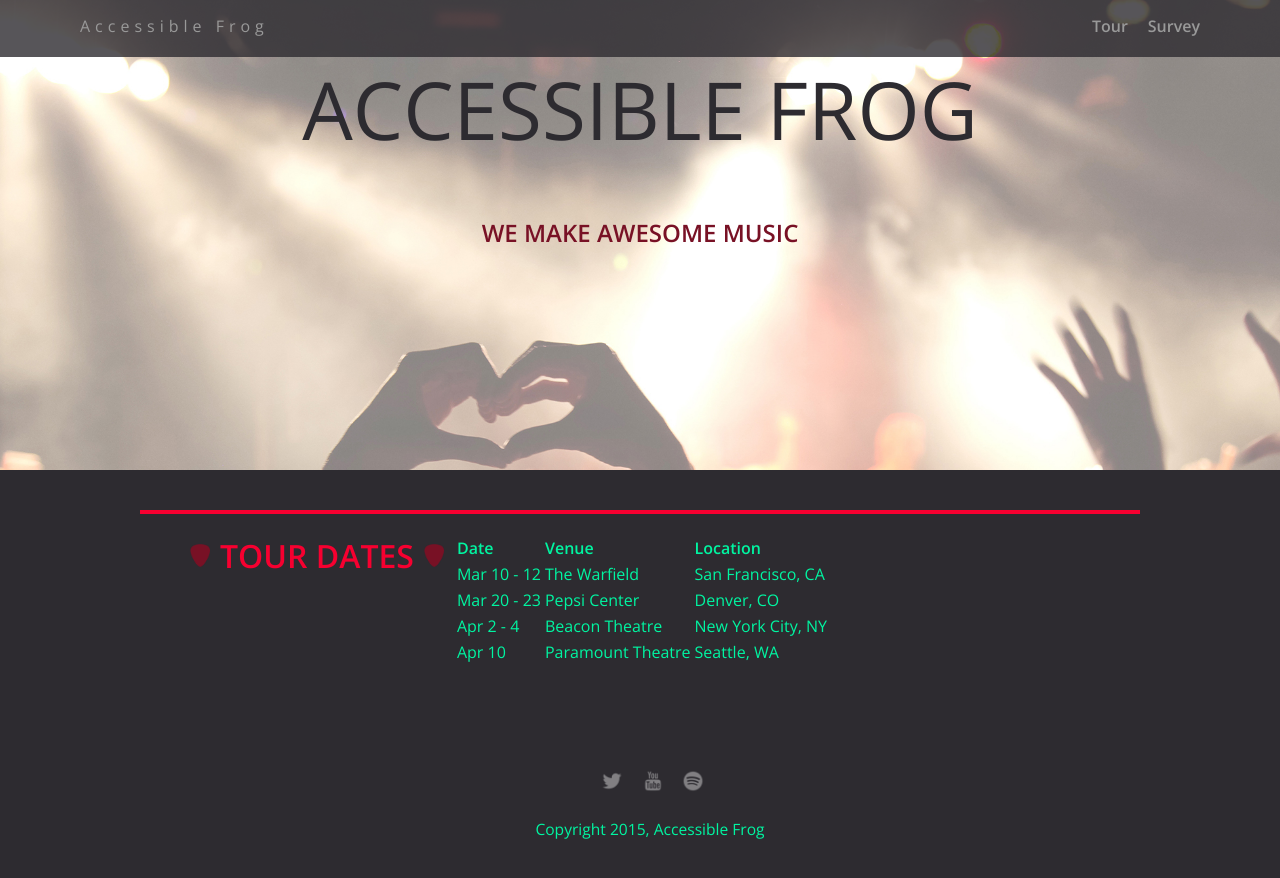
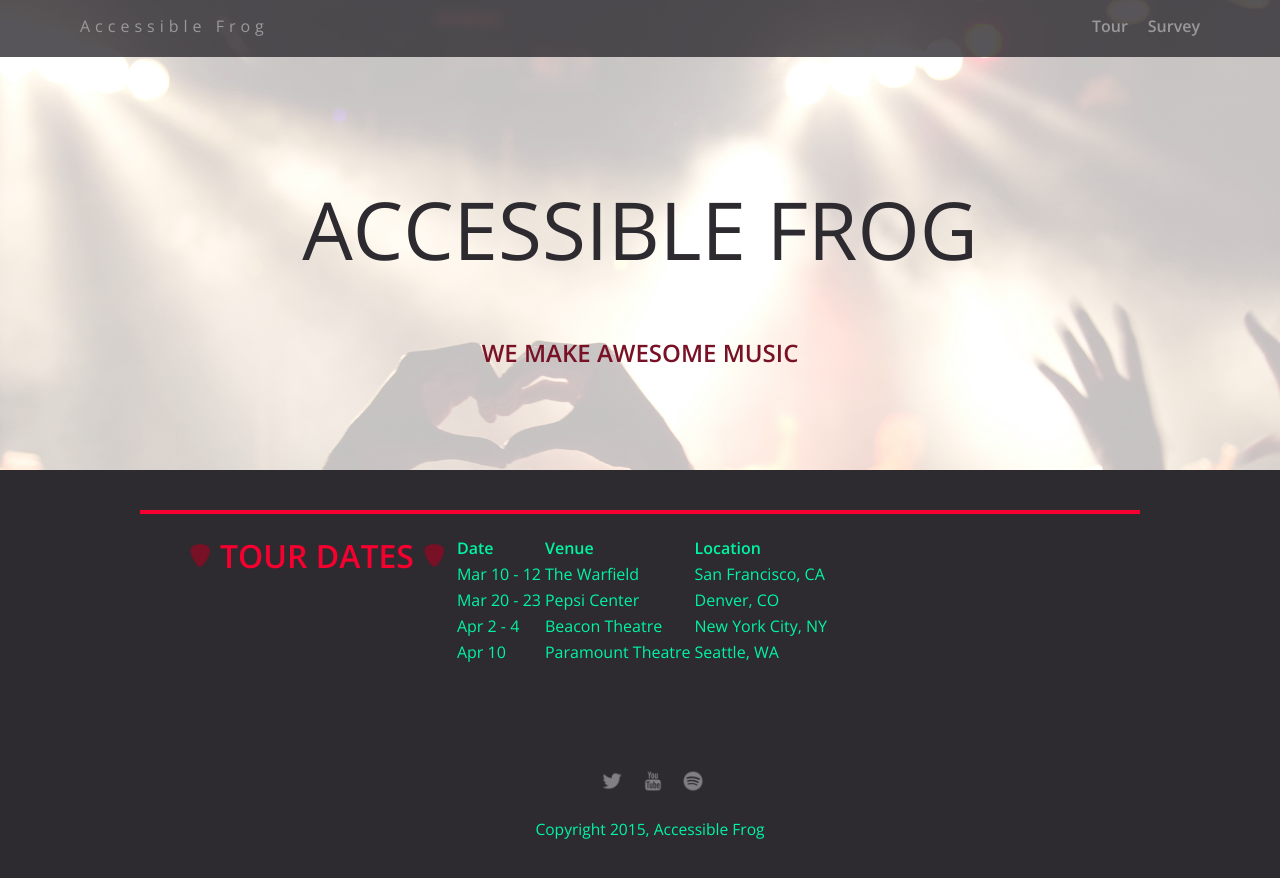
Before and after one commit to myte1why/accessible_frog, a plain HTML site: page tour.html in a window 1280 px wide. Drawn offline with nearby package versions, Linux system fonts and the light colour scheme.

Commit message:
last check

```diff
--- a/tour.html
+++ b/tour.html
@@ -17,13 +17,12 @@
         <li><a href="survey.html">Survey</a></li>
       </ul>
     </div>
-
     <header role="banner">
-      <h1 class="name">ACCESSIBLE FROG</h1>
-      <h2 class="tagline">we make awesome music</h2>
+      <div class="cover">
+        <h1 class="name">ACCESSIBLE FROG</h1>
+        <h2 class="tagline">we make awesome music</h2>
+      </div>
     </header>
-
-
     <div role="main">
       <div class="card">
         <div class="flex">
@@ -89,8 +88,6 @@
         </div>
       </div>
     </div>
-
-
     <footer role="contentinfo">
       <ul>
         <li><a href="#" class="social twitter"><p class="hidden">Twitter link</p></a></li>
```
Also changed, not shown: index.html (+0 -5 lines), survey.html (+4 -9 lines).
